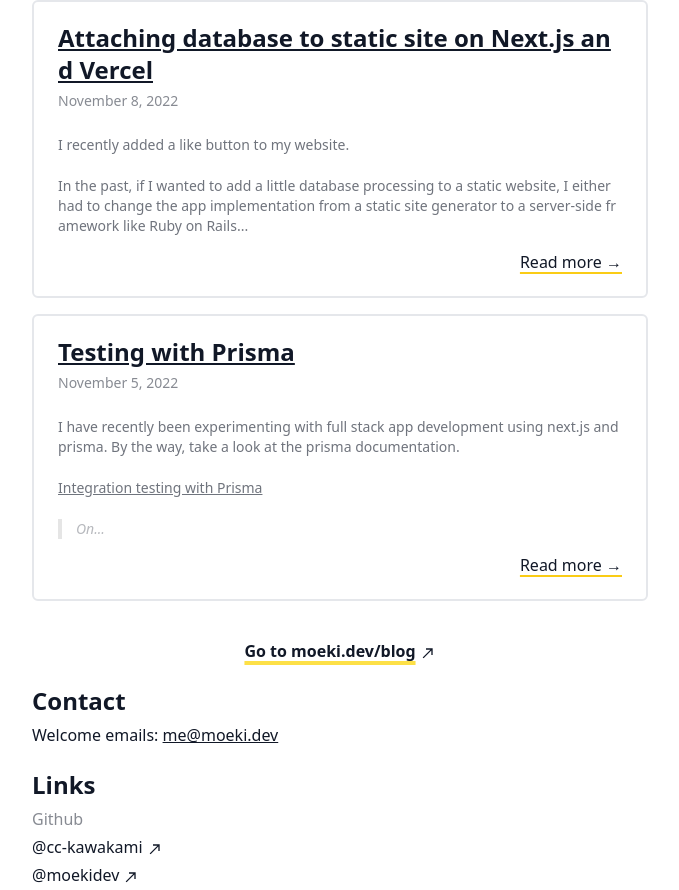
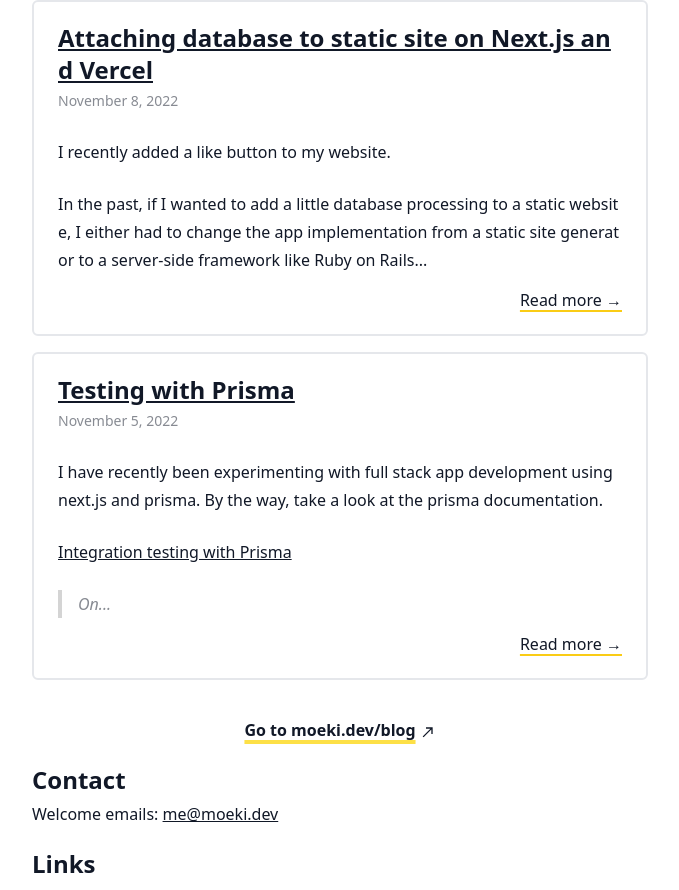
Before and after one commit to kawakamimoeki/website-legacy, a Next.js app: page / in a window 1280 px wide. Shown: the part 840-1730 px from the top of the page, without its empty margins (300-979 px from the left). Built offline with nearby package versions, Linux system fonts and the light colour scheme.

Commit message:
feat: improve style

```diff
--- a/components/post-list.jsx
+++ b/components/post-list.jsx
@@ -13,10 +13,7 @@
             </Link>
           </h3>
           <Date className="text-sm opacity-50" dateString={date}></Date>
-          <Markdown
-            className="text-sm opacity-60"
-            limit={256}
-            content={content}></Markdown>
+          <Markdown limit={256} content={content}></Markdown>
           <div className="mt-3 text-end">
             <Link
               className="underline decoration-yellow-400 decoration-2 underline-offset-4"
```
